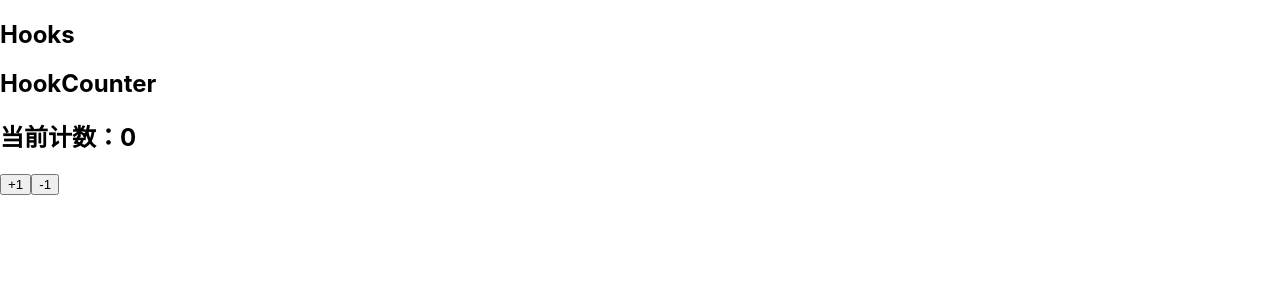
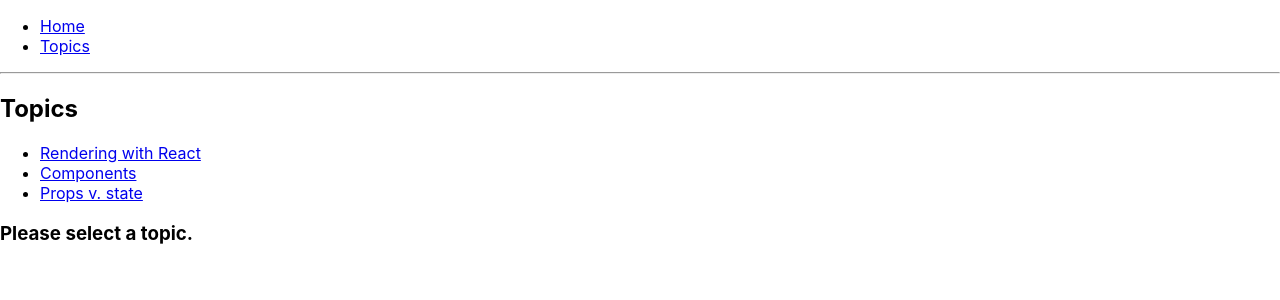
Before and after one commit to nchkdxlq/web-go, a React (Create React App) app in the folder react/learn/: page /topics in a window 1280 px wide. Shown: the top 300 px of the page. Built offline with nearby package versions, Linux system fonts and the light colour scheme.

Commit message:
nesting router

```diff
--- a/react/learn/src/index.js
+++ b/react/learn/src/index.js
@@ -5,9 +5,10 @@ import './index.css';
 // import App from './App';
 // import App from './context/App';
 // import App from './redux/App';
-// import App from './router/App';
+import App from './router/App';
 
-import App from './hooks/App';
+// import App from './hooks/App';
+
 
 
 ReactDOM.render(<App />, document.getElementById('root'));
--- a/react/learn/src/router/App.js
+++ b/react/learn/src/router/App.js
@@ -12,28 +12,13 @@ import About from './pages/about';
 import Home from './pages/home';
 import Profile from './pages/profile';
 
+import NestingExample from './nesting'
+
 
 export default class App extends PureComponent {
   render() {
     return (
-      <div>
-        <BrowserRouter>
-
-          <Link to='/'>首页</Link>
-          <Link to='/about'>关于</Link>
-          <Link to='/profile'>我的</Link>
-
-          <NavLink to='/'>首页</NavLink>
-          <NavLink to='/about'>关于</NavLink>
-          <NavLink to='/profile'>我的</NavLink>
-
-          <Switch>
-            <Route exact path='/' component={Home}/>
-            <Route path='/about' component={About}/>
-            <Route path='/profile' component={Profile}/>
-          </Switch>
-        </BrowserRouter>
-      </div>
+      <NestingExample />
     )
   }
 }
--- /dev/null
+++ b/react/learn/src/router/nesting/index.js
@@ -0,0 +1,86 @@
+import React, { memo } from 'react'
+
+import {
+  BrowserRouter,
+  Link,
+  Switch,
+  Route,
+  useRouteMatch,
+  useParams,
+} from 'react-router-dom'
+
+ export default memo(function NestingExample() {
+  return (
+    <BrowserRouter>
+     <div>
+        <ul>
+          <li>
+            <Link to='/'>Home</Link>
+          </li>
+          <li>
+            <Link to='/topics'>Topics</Link>
+          </li>
+        </ul>
+        <hr/>
+        <Switch>
+          <Route exact path='/'>
+            <Home />
+          </Route>
+          <Route path='/topics'>
+            <Topics />
+          </Route>
+        </Switch>
+      </div>
+    </BrowserRouter>
+  )
+})
+
+function Home() {
+  return (
+    <h2>Home</h2>
+  )
+}
+
+
+function Topics() {
+  const result = useRouteMatch();
+  console.log(result);
+
+  // [?] path 、url有什么区别
+  const { path, url } = result;
+
+  return (
+    <div>
+      <h2>Topics</h2>
+      <ul>
+        <li>
+          <Link to={`${url}/rendering`}>Rendering with React</Link>
+        </li>
+        <li>
+          <Link to={`${url}/components`}>Components</Link>
+        </li>
+        <li>
+          <Link to={`${url}/props-v-state`}>Props v. state</Link>
+        </li>
+      </ul>
+
+      <Switch>
+        <Route exact path={path}>
+          <h3>Please select a topic.</h3>
+        </Route>
+        <Route path={`${path}/:topicId`}>
+          <Topic />
+        </Route>
+      </Switch>
+    </div>
+  )
+}
+
+function Topic() {
+  const { topicId } = useParams();
+  return (
+    <div>
+      <h3>{topicId}</h3>
+    </div>
+  )
+}
```
